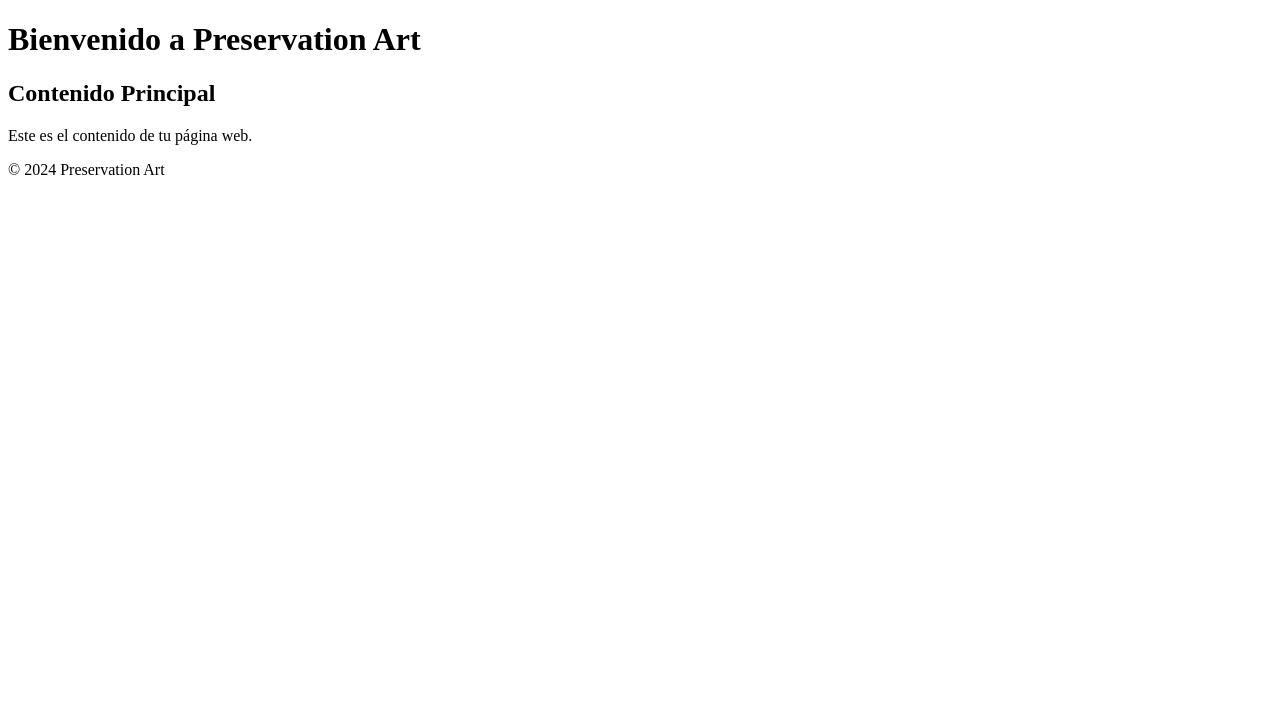
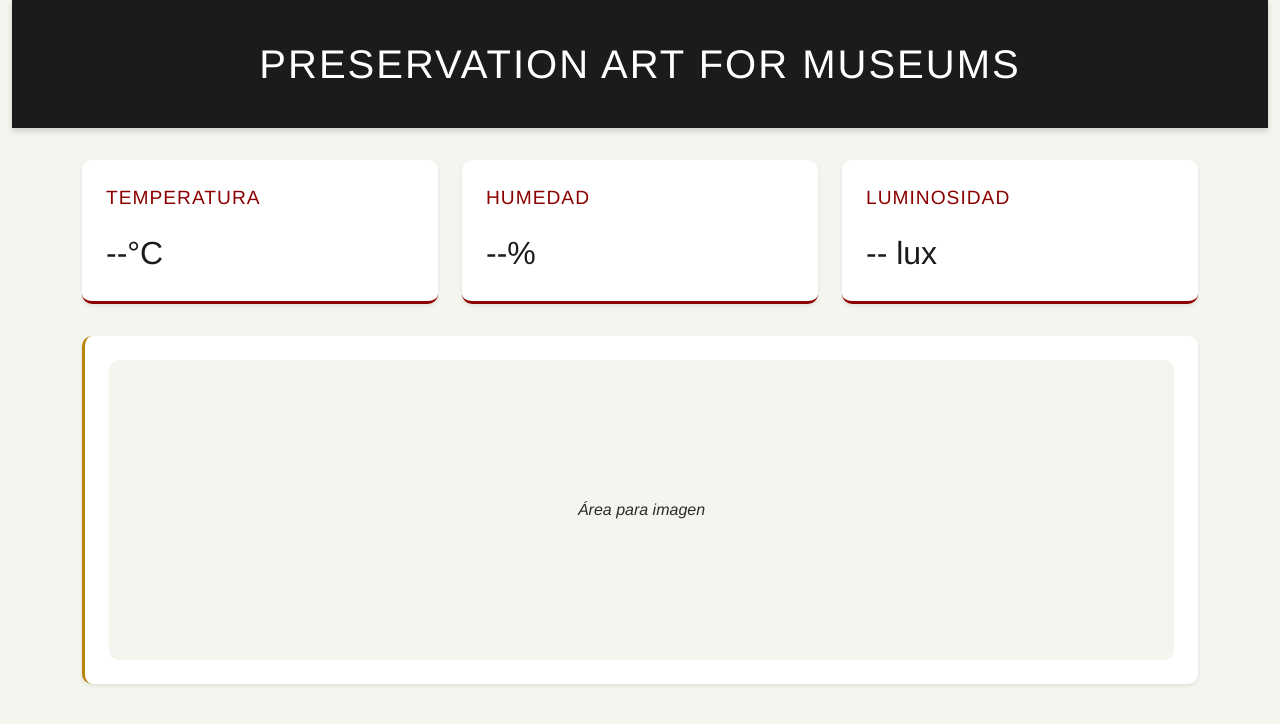
Before and after one commit to bellaom/PresArt, a website: page public/index.html in a window 1280 px wide. Drawn offline with nearby package versions, Linux system fonts and the light colour scheme; files that its build step writes are made by us from their sources.

Commit message:
just adding some style to the page, without script

```diff
--- a/public/index.html
+++ b/public/index.html
@@ -3,25 +3,55 @@
 <head>
     <meta charset="UTF-8">
     <meta name="viewport" content="width=device-width, initial-scale=1.0">
-    <title>Preservation Art</title>
-    <link rel="stylesheet" href="/css/style.css">
+    <title>Preservation Art for Museums</title>
+    <!-- Bootstrap CSS -->
+    <link href="https://cdn.jsdelivr.net/npm/bootstrap@5.3.0/dist/css/bootstrap.min.css" rel="stylesheet">
+    <link rel="stylesheet" href="style.css">
 </head>
 <body>
-    <header>
-        <h1>Bienvenido a Preservation Art</h1>
-    </header>
+    <div class="container-fluid">
+        <!-- Header Section -->
+        <div class="header-section">
+            <h1 class="museum-title">Preservation Art for Museums</h1>
+        </div>
 
-    <main>
-        <section>
-            <h2>Contenido Principal</h2>
-            <p>Este es el contenido de tu página web.</p>
-        </section>
-    </main>
+        <div class="container">
+            <div class="row">
+                <!-- Sensor Data Cards -->
+                <div class="col-md-4">
+                    <div class="data-card">
+                        <div class="data-title">Temperatura</div>
+                        <div class="data-value">--°C</div>
+                    </div>
+                </div>
+                <div class="col-md-4">
+                    <div class="data-card">
+                        <div class="data-title">Humedad</div>
+                        <div class="data-value">--%</div>
+                    </div>
+                </div>
+                <div class="col-md-4">
+                    <div class="data-card">
+                        <div class="data-title">Luminosidad</div>
+                        <div class="data-value">-- lux</div>
+                    </div>
+                </div>
+            </div>
 
-    <footer>
-        <p>&copy; 2024 Preservation Art</p>
-    </footer>
+            <!-- Image Section -->
+            <div class="row">
+                <div class="col-12">
+                    <div class="image-section">
+                        <div class="image-placeholder">
+                            Área para imagen
+                        </div>
+                    </div>
+                </div>
+            </div>
+        </div>
+    </div>
 
-    <script src="/js/script.js"></script>
+    <!-- Bootstrap JS -->
+    <script src="https://cdn.jsdelivr.net/npm/bootstrap@5.3.0/dist/js/bootstrap.bundle.min.js"></script>
 </body>
 </html>
--- a/public/style.css
+++ b/public/style.css
@@ -0,0 +1,84 @@
+:root {
+    --primary-color: #1B1B1B;         /* Negro profundo para texto principal */
+    --secondary-color: #F5F5F0;       /* Beige claro para fondos */
+    --accent-color: #8B0000;          /* Rojo oscuro tipo museo */
+    --text-color: #2B2B2B;            /* Negro suave para texto general */
+    --card-bg: #FFFFFF;               /* Blanco para tarjetas */
+    --border-radius: 10px;
+    --gold-accent: #B8860B;           /* Dorado suave para detalles */
+}
+
+body {
+    font-family: 'Helvetica Neue', Arial, sans-serif;
+    background-color: var(--secondary-color);
+    color: var(--text-color);
+}
+
+.header-section {
+    background-color: var(--primary-color);
+    padding: 2.5rem;
+    margin-bottom: 2rem;
+    box-shadow: 0 3px 6px rgba(0,0,0,0.16);
+}
+
+.museum-title {
+    font-size: 2.5rem;
+    color: var(--card-bg);
+    font-weight: 300;
+    text-align: center;
+    margin: 0;
+    text-transform: uppercase;
+    letter-spacing: 2px;
+}
+
+.data-card {
+    background: var(--card-bg);
+    border-radius: var(--border-radius);
+    padding: 1.5rem;
+    margin-bottom: 1rem;
+    box-shadow: 0 2px 4px rgba(0,0,0,0.08);
+    transition: transform 0.2s, box-shadow 0.2s;
+    border-bottom: 3px solid var(--accent-color);
+}
+
+.data-card:hover {
+    transform: translateY(-2px);
+    box-shadow: 0 4px 8px rgba(0,0,0,0.12);
+}
+
+.data-title {
+    color: var(--accent-color);
+    font-size: 1.2rem;
+    font-weight: 500;
+    margin-bottom: 1rem;
+    text-transform: uppercase;
+    letter-spacing: 1px;
+}
+
+.data-value {
+    font-size: 2rem;
+    color: var(--primary-color);
+    font-weight: 300;
+}
+
+.image-section {
+    background: var(--card-bg);
+    border-radius: var(--border-radius);
+    padding: 1.5rem;
+    margin-top: 1rem;
+    box-shadow: 0 2px 4px rgba(0,0,0,0.08);
+    min-height: 300px;
+    border-left: 3px solid var(--gold-accent);
+}
+
+.image-placeholder {
+    width: 100%;
+    height: 300px;
+    background-color: var(--secondary-color);
+    border-radius: var(--border-radius);
+    display: flex;
+    align-items: center;
+    justify-content: center;
+    color: var(--text-color);
+    font-style: italic;
+}
```
